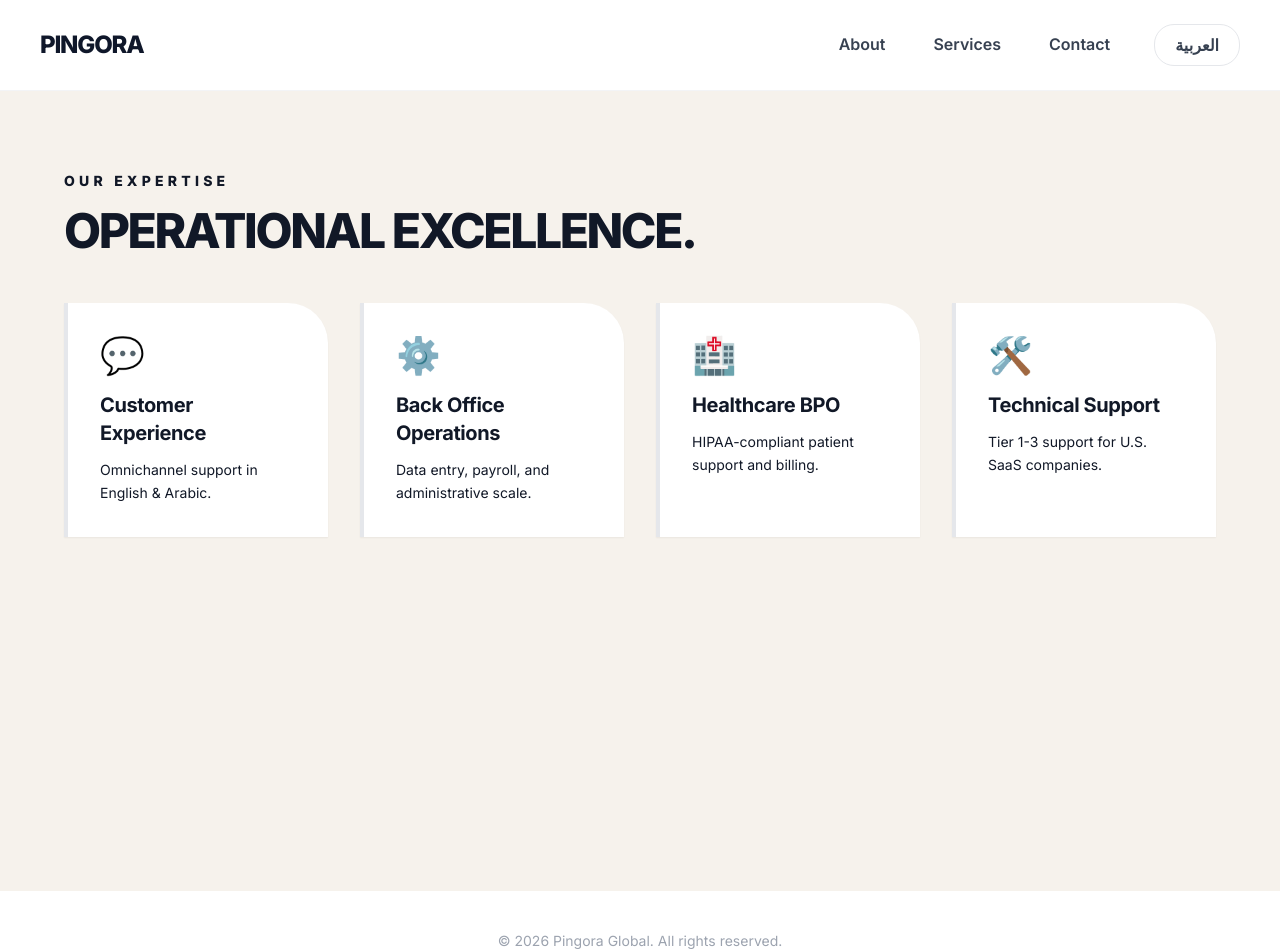
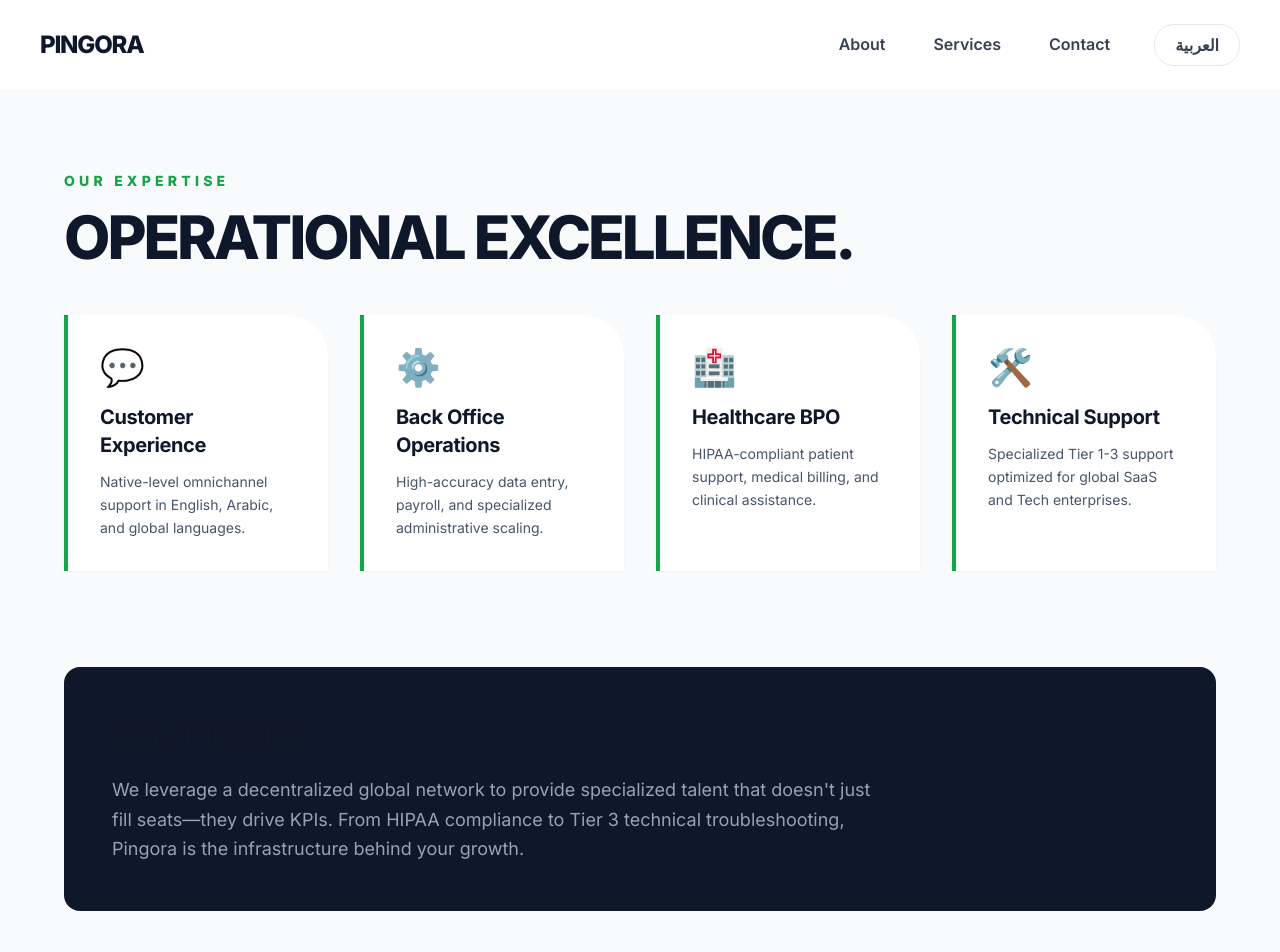
Before and after one commit to 249bisho/GPOv1, a Next.js app: page /services in a window 1280 px wide. Shown: the top 952 px of the page. Built offline with nearby package versions, Linux system fonts and the light colour scheme.

Commit message:
Update services.js

```diff
--- a/pages/services.js
+++ b/pages/services.js
@@ -1,25 +1,43 @@
+import Head from 'next/head'
+
 const services = [
-  { title: "Customer Experience", desc: "Omnichannel support in English & Arabic.", icon: "💬" },
-  { title: "Back Office Operations", desc: "Data entry, payroll, and administrative scale.", icon: "⚙️" },
-  { title: "Healthcare BPO", desc: "HIPAA-compliant patient support and billing.", icon: "🏥" },
-  { title: "Technical Support", desc: "Tier 1-3 support for U.S. SaaS companies.", icon: "🛠️" },
+  { title: "Customer Experience", desc: "Native-level omnichannel support in English, Arabic, and global languages.", icon: "💬" },
+  { title: "Back Office Operations", desc: "High-accuracy data entry, payroll, and specialized administrative scaling.", icon: "⚙️" },
+  { title: "Healthcare BPO", desc: "HIPAA-compliant patient support, medical billing, and clinical assistance.", icon: "🏥" },
+  { title: "Technical Support", desc: "Specialized Tier 1-3 support optimized for global SaaS and Tech enterprises.", icon: "🛠️" },
 ];
 
 export default function Services() {
   return (
-    <div className="bg-bisho-sand min-h-screen py-20 px-6">
+    <div className="bg-slate-50 min-h-screen py-20 px-6">
+      <Head>
+        <title>Services | Pingora Operational Excellence</title>
+      </Head>
+
       <div className="max-w-6xl mx-auto">
-        <h2 className="text-sm font-black tracking-[0.3em] text-bisho-lightbrown uppercase mb-4">Our Expertise</h2>
-        <h1 className="text-5xl font-black text-bisho-darkgreen mb-12 tracking-tighter">OPERATIONAL EXCELLENCE.</h1>
+        <h2 className="text-sm font-black tracking-[0.3em] text-green-600 uppercase mb-4">Our Expertise</h2>
+        <h1 className="text-5xl md:text-6xl font-black text-slate-900 mb-12 tracking-tighter uppercase">
+          OPERATIONAL EXCELLENCE.
+        </h1>
 
         <div className="grid md:grid-cols-2 lg:grid-cols-4 gap-8">
           {services.map((s, i) => (
-            <div key={i} className="bg-white p-8 rounded-tr-[40px] border-l-4 border-bisho-darkgreen shadow-sm hover:shadow-xl transition-all group">
+            <div key={i} className="bg-white p-8 rounded-tr-[40px] border-l-4 border-green-600 shadow-sm hover:shadow-xl transition-all group">
               <div className="text-4xl mb-4 group-hover:scale-110 transition-transform">{s.icon}</div>
-              <h3 className="text-xl font-bold mb-3 text-bisho-text">{s.title}</h3>
-              <p className="text-bisho-olive text-sm leading-relaxed">{s.desc}</p>
+              <h3 className="text-xl font-bold mb-3 text-slate-900">{s.title}</h3>
+              <p className="text-slate-600 text-sm leading-relaxed">{s.desc}</p>
             </div>
           ))}
+        </div>
+
+        {/* Brand Philosophy Section */}
+        <div className="mt-24 p-12 bg-slate-900 rounded-2xl text-white">
+          <div className="max-w-3xl">
+            <h2 className="text-3xl font-bold mb-6">Why Pingora?</h2>
+            <p className="text-slate-400 leading-relaxed text-lg">
+              We leverage a decentralized global network to provide specialized talent that doesn't just fill seats—they drive KPIs. From HIPAA compliance to Tier 3 technical troubleshooting, Pingora is the infrastructure behind your growth.
+            </p>
+          </div>
         </div>
       </div>
     </div>
```
